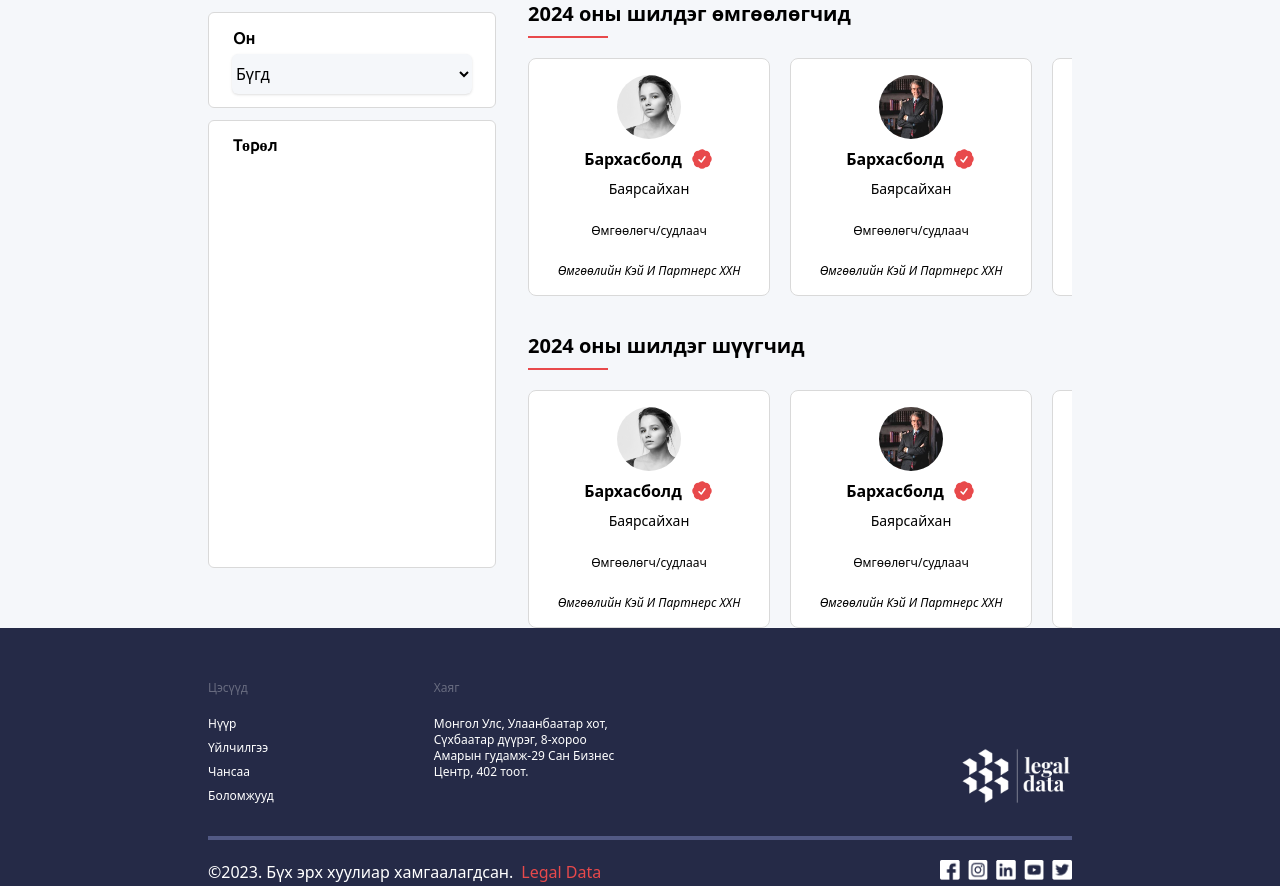
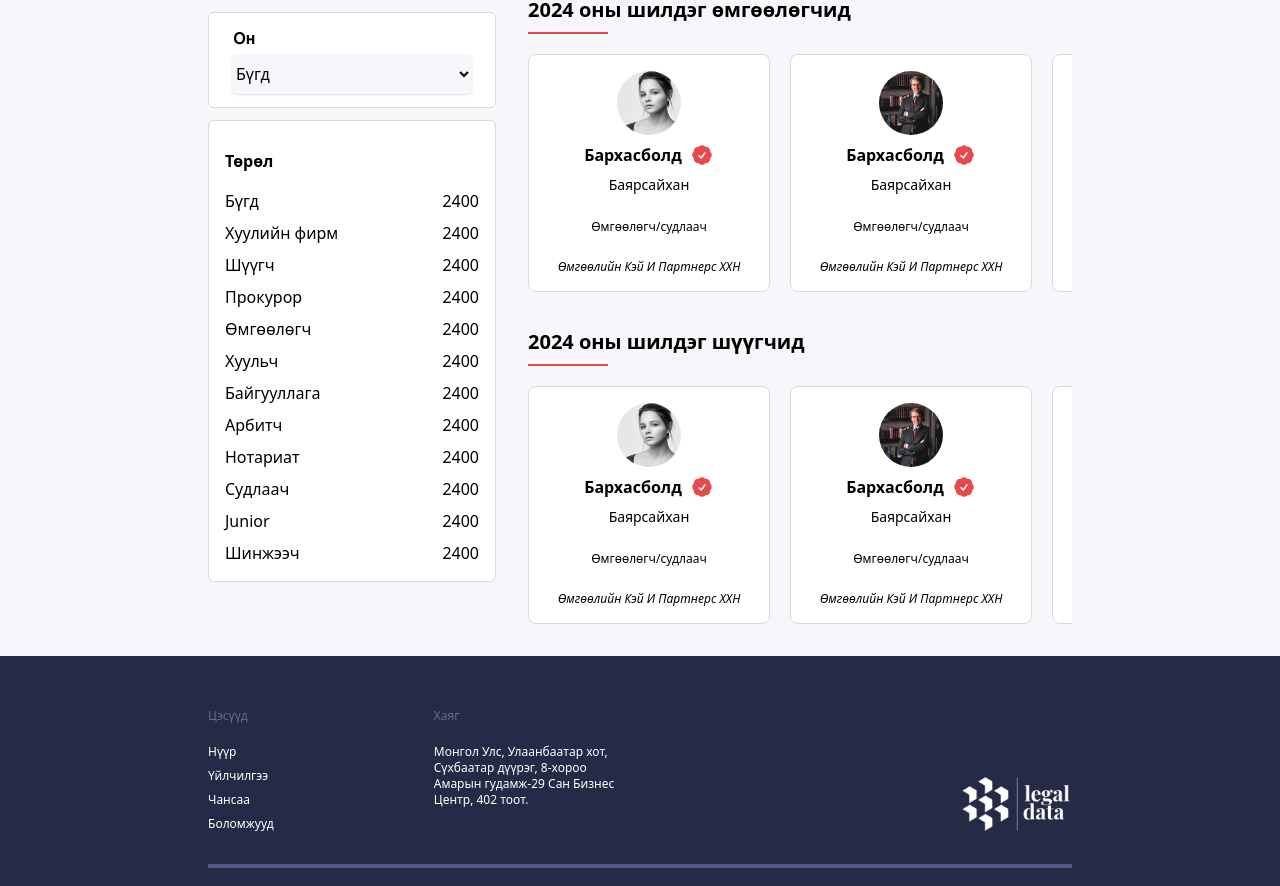
Before and after one commit to notestyle/legaldata, a Next.js app: page /rank in a window 1280 px wide. Shown: the part 492-1378 px from the top of the page. Built offline with nearby package versions, Linux system fonts and the light colour scheme.

Commit message:
ene daam shuu nohduudee

```diff
--- a/src/components/sort.js
+++ b/src/components/sort.js
@@ -1,9 +1,102 @@
 import React from "react";
+
+const categoryList = [
+  {
+    name: "Бүгд",
+    total: 2400,
+    value: "all",
+  },
+  {
+    name: "Хуулийн фирм",
+    total: 2400,
+    value: "all",
+  },
+  {
+    name: "Шүүгч",
+    total: 2400,
+    value: "all",
+  },
+  {
+    name: "Прокурор",
+    total: 2400,
+    value: "all",
+  },
+  {
+    name: "Өмгөөлөгч",
+    total: 2400,
+    value: "all",
+  },
+  {
+    name: "Хуульч",
+    total: 2400,
+    value: "all",
+  },
+  {
+    name: "Байгууллага",
+    total: 2400,
+    value: "all",
+  },
+  {
+    name: "Арбитч",
+    total: 2400,
+    value: "all",
+  },
+  {
+    name: "Нотариат",
+    total: 2400,
+    value: "all",
+  },
+  {
+    name: "Судлаач",
+    total: 2400,
+    value: "all",
+  },
+  {
+    name: "Junior",
+    total: 2400,
+    value: "all",
+  },
+  {
+    name: "Шинжээч",
+    total: 2400,
+    value: "all",
+  },
+];
 
 export default function Sort() {
   return (
     <>
-      <div className="flex flex-col py-6 gap-3 w-80">
+      <div className="lg:hidden mt-4">
+        <div className="flex w-full gap-2">
+          <select className="bg-white h-10 w-60 outline-none rounded-md shadow ">
+            <option>Байршил</option>
+            <option>Улаанбаатар</option>
+            <option>Сүхбаатар аймаг</option>
+          </select>
+          <select className="bg-white h-10 w-60 outline-none rounded-md shadow ">
+            <option>Мэрэгшсэн салбар</option>
+            <option>2022</option>
+            <option>2023</option>
+          </select>
+          <select className="bg-white h-10 w-60 outline-none rounded-md shadow ">
+            <option>Он</option>
+            <option>2022</option>
+            <option>2023</option>
+          </select>
+        </div>
+        <div className="flex overflow-x-auto gap-2 mt-4">
+          {categoryList.map((row, i) => (
+            <button
+              key={i}
+              className="px-2 py-1 flex gap-2 bg-secondary rounded-full text-white h-8"
+            >
+              {row.name} <span>{row.total}</span>
+            </button>
+          ))}
+        </div>
+      </div>
+
+      <div className=" flex-col py-6 gap-3 w-80 hidden lg:flex">
         <div className=" flex flex-col justify-center w-72 h-24 bg-white border border-gray gap-1 rounded-md">
           <div className="font-[Ubuntu] font-bold pl-6">Байршил</div>
           <div className="flex justify-center">
@@ -15,7 +108,6 @@ export default function Sort() {
           </div>
         </div>
         <div>
-          {" "}
           <div className=" flex flex-col justify-center w-72 h-24 bg-white border border-gray gap-1 rounded-md">
             <div className="font-[Ubuntu] font-bold pl-6">Мэргэшсэн салбар</div>
             <div className="flex justify-center">
@@ -28,7 +120,6 @@ export default function Sort() {
           </div>
         </div>
         <div>
-          {" "}
           <div className=" flex flex-col justify-center w-72 h-24 bg-white border border-gray gap-1 rounded-md">
             <div className="font-[Ubuntu] font-bold pl-6">Он</div>
             <div className="flex justify-center">
@@ -40,8 +131,14 @@ export default function Sort() {
             </div>
           </div>
         </div>
-        <div className="w-72 h-[28rem] bg-white border border-gray rounded-md">
-          <div className="pl-6 pt-3 font-[Ubuntu] font-bold">Төрөл</div>
+        <div className="w-72 py-4 flex flex-col gap-2 bg-white border border-gray rounded-md px-4">
+          <div className="pt-3 font-bold mb-2">Төрөл</div>
+          {categoryList.map((row, i) => (
+            <div key={i} className="w-full flex justify-between">
+              <div>{row.name}</div>
+              <div>{row.total}</div>
+            </div>
+          ))}
         </div>
       </div>
     </>
--- a/src/components/topFarm.js
+++ b/src/components/topFarm.js
@@ -27,9 +27,7 @@ const farmLlist = [
 export default function TopFarm() {
   return (
     <div className="w-full">
-      <div className="text-xl font-bold mt-9">
-        2024 оны шилдэг 4 хуулийн фирм
-      </div>
+      <div className="text-xl font-bold ">2024 оны шилдэг 4 хуулийн фирм</div>
       <div className="w-20 h-0.5 bg-secondary mt-2"></div>
       <div className="flex flex-col md:flex-row w-full gap-6 mt-5 overflow-x-auto">
         {farmLlist.map((row, i) => (
--- a/src/pages/rank.js
+++ b/src/pages/rank.js
@@ -17,9 +17,9 @@ export default function Home() {
       <Layout>
         <div className="w-full h-6 bg-white1"></div>
         <Tip />
-        <div className="w-full flex gap-8">
+        <div className="w-full flex gap-8 flex-col lg:flex-row">
           <Sort />
-          <div className="w-[calc(100%-20rem)]">
+          <div className="w-full lg:w-[calc(100%-20rem)] py-8">
             <TopFarm />
             <TopLawyer title="2024 оны шилдэг өмгөөлөгчид" />
             <TopLawyer title="2024 оны шилдэг шүүгчид" />
```
